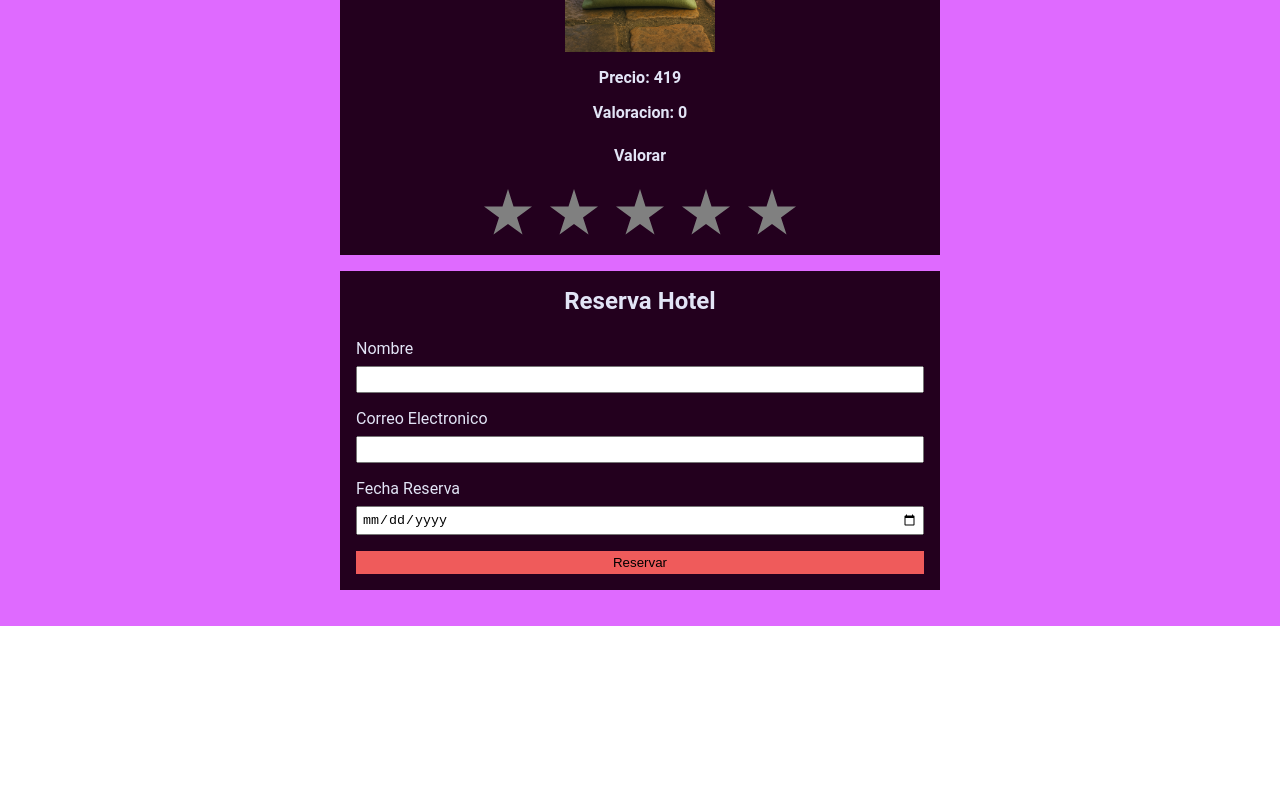
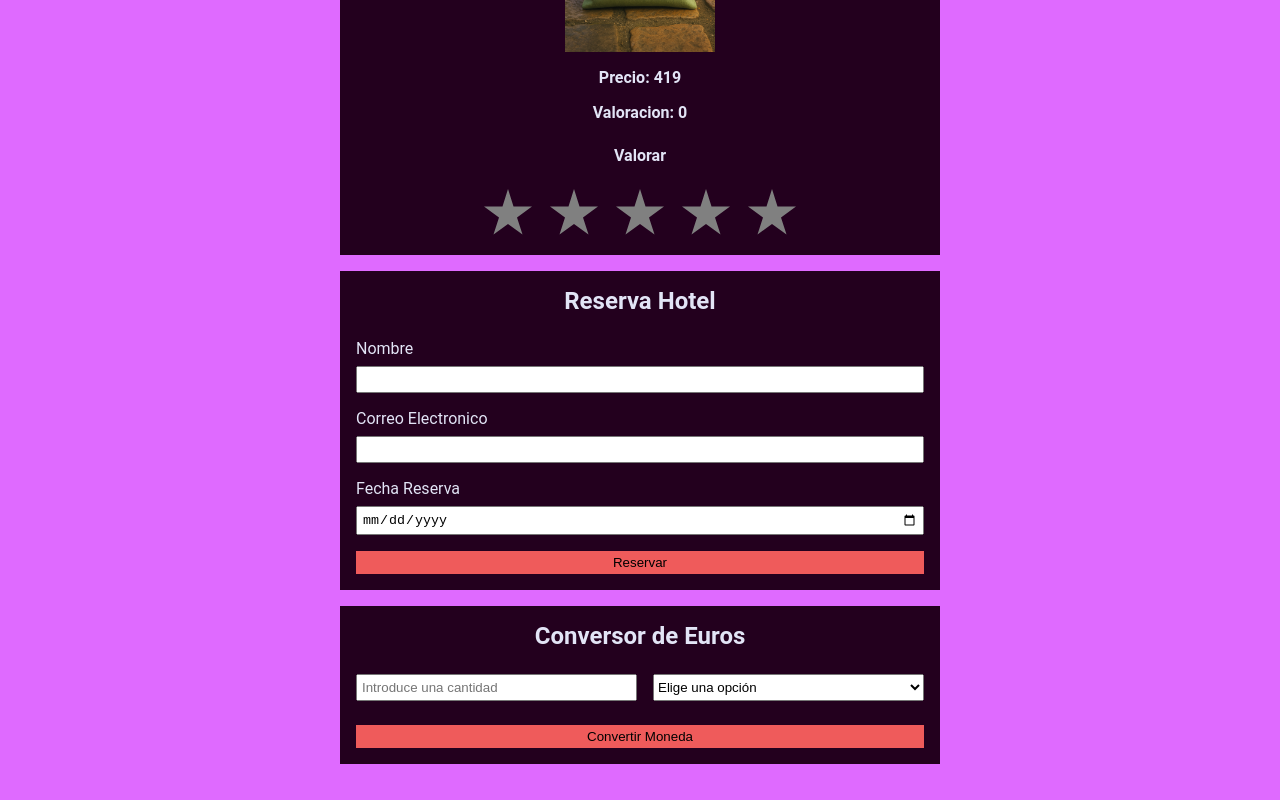
Before and after one commit to javier-ibanez-vizuete/react-formularios-controlados, a React (Vite) app: page / in a window 1280 px wide. Shown: the part 2110-2910 px from the top of the page. Before the commit the page ends 2736 px from the top, so only its background shows below. Built offline with nearby package versions, Linux system fonts and the light colour scheme.

Commit message:
feat(app): add a conversor IRT from euros to another currency

```diff
--- a/src/App.jsx
+++ b/src/App.jsx
@@ -1,6 +1,7 @@
 import { BookingForm } from "./components/BookingForm/BookingForm";
 import { CharacterCounter } from "./components/CharacterCounter/CharacterCounter";
 import { ContactForm } from "./components/ContactForm/ContactForm";
+import { CurrencyConverter } from "./components/CurrencyConverter/CurrencyConverter";
 import { FavoriteColor } from "./components/FavoriteColor/FavoriteColor";
 import { FeedbackForm } from "./components/FeedbackForm/FeedbackForm";
 import { InputName } from "./components/InputName/InputName";
@@ -27,6 +28,7 @@ export const App = () => {
 				<FeedbackForm />
 				<RatingButtons product={products[randomNumber()]} />
 				<BookingForm />
+				<CurrencyConverter />
 			</main>
 		</>
 	);
--- /dev/null
+++ b/src/components/CurrencyConverter/CurrencyConverter.css
@@ -0,0 +1,13 @@
+.currency-converter .inputs-container {
+	flex-direction: row;
+	justify-content: center;
+}
+
+.inputs-container input,
+.inputs-container select {
+	flex: 1;
+}
+
+.result-container >h4 {
+    align-self: center;
+}
--- /dev/null
+++ b/src/components/CurrencyConverter/CurrencyConverter.jsx
@@ -0,0 +1,68 @@
+import { useState } from "react";
+import "./CurrencyConverter.css";
+
+const conversionRates = {
+	USD: 1.1,
+	GBP: 0.85,
+	JPY: 140.0,
+	AUD: 1.6,
+	CAD: 1.5,
+};
+
+const INITIAL_FORM_STATES = {
+	quantity: "",
+	currency: "",
+	newCurrency: "",
+};
+
+export const CurrencyConverter = () => {
+	const [form, setForm] = useState(INITIAL_FORM_STATES);
+	const [verified, setVerified] = useState(false);
+	const [error, setError] = useState("");
+	const { quantity, currency, newCurrency } = form;
+
+	const handleInputChange = (event) => {
+		const { name, value } = event.target;
+
+		setError("");
+		setVerified(false);
+		setForm((prev) => ({ ...prev, [name]: value, newCurrency: "" }));
+	};
+
+	const onButtonClick = () => {
+		const { quantity, currency, newCurrency } = form;
+
+		if (!quantity) return setError("Debe introducir una cantidad");
+		if (!currency) return setError("Debe Elegir una moneda");
+		const newValue = quantity * conversionRates[currency];
+
+		setForm((prev) => ({ ...prev, newCurrency: newValue }));
+		if (!verified) setVerified((prev) => !prev);
+	};
+
+	return (
+		<div className="currency-converter exercise-container">
+			<h2>Conversor de Euros</h2>
+			<div className="inputs-container">
+				<input type="number" name="quantity" id="quantity" value={quantity} onChange={handleInputChange} placeholder="Introduce una cantidad"/>
+				<select name="currency" id="currency" value={currency} onChange={handleInputChange}>
+					<option value="">Elige una opción</option>
+					{Object.entries(conversionRates).map(([key]) => (
+						<option key={key} value={key}>
+							{key}
+						</option>
+					))}
+				</select>
+			</div>
+			<button onClick={onButtonClick}>Convertir Moneda</button>
+			{verified && (
+				<div className="result-container">
+					<h4>
+						{quantity}€ son   {newCurrency} {currency}
+					</h4>
+				</div>
+			)}
+			{error && <h4 className="error">{error}</h4>}
+		</div>
+	);
+};
```
